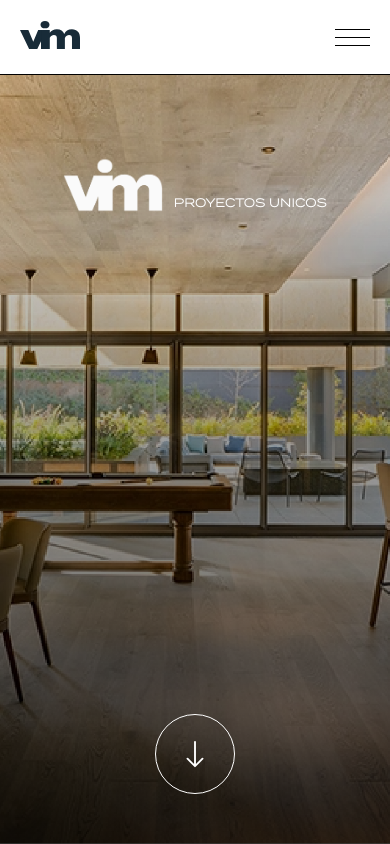
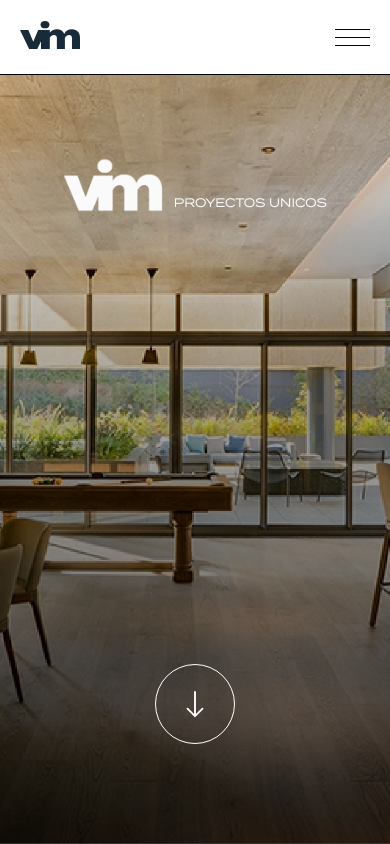
Before and after one commit to nevyl001/vimjs, a Next.js app: page / in a window 390 px wide. Shown: the top 844 px of the page. Built offline with nearby package versions, Linux system fonts and the light colour scheme.

Commit message:
todaysCommit1.25

```diff
--- a/app/styles.sass
+++ b/app/styles.sass
@@ -343,7 +343,7 @@
             display: none !important
         .scroll-mobile
             display: block!important
-            padding-bottom: 50px
+            padding-bottom: 100px
             .circle
                 border: 1px solid white
                 width: 80px
@@ -365,7 +365,10 @@
             width: 100%
             height: 300px
         .right
-            padding:15px
+            line-height: 30px
+            text-align: center
+            font-size: 15px
+            padding:100px 35px
             width: 100%
             height: auto
 
```
